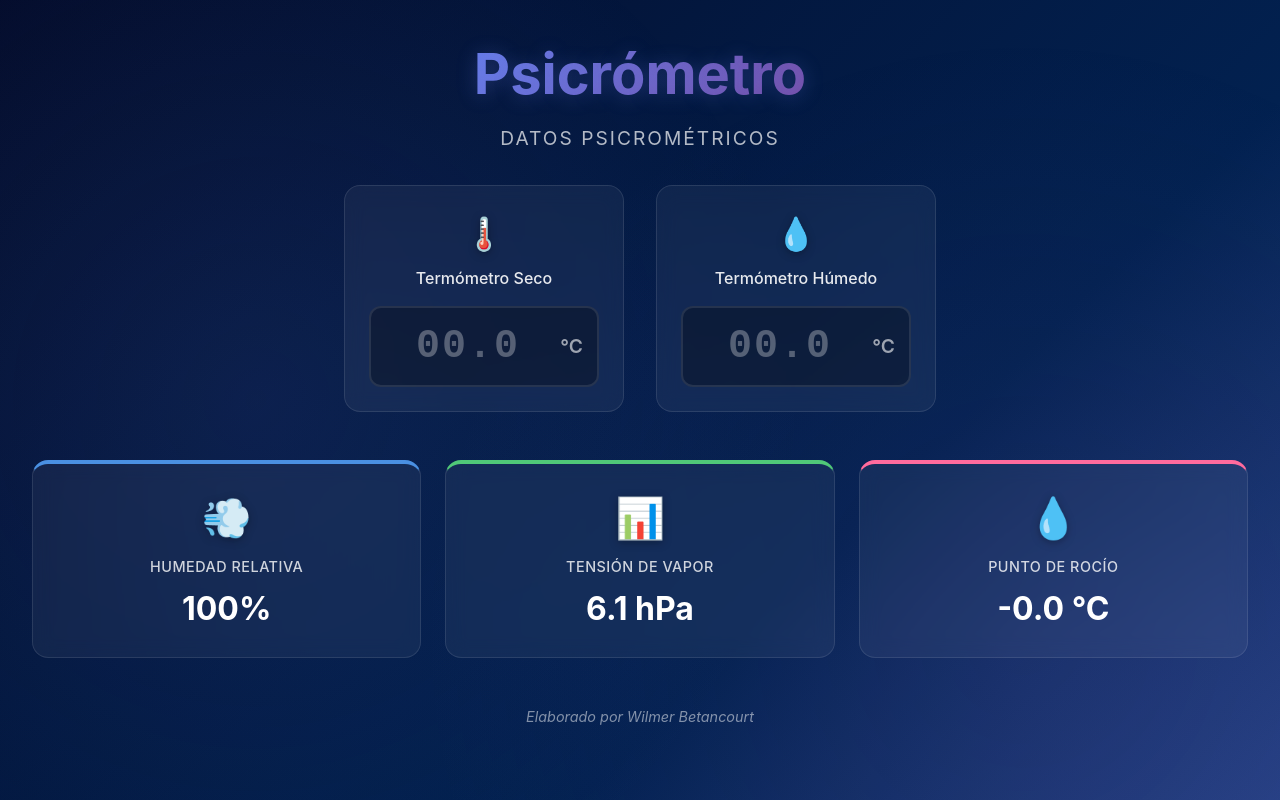
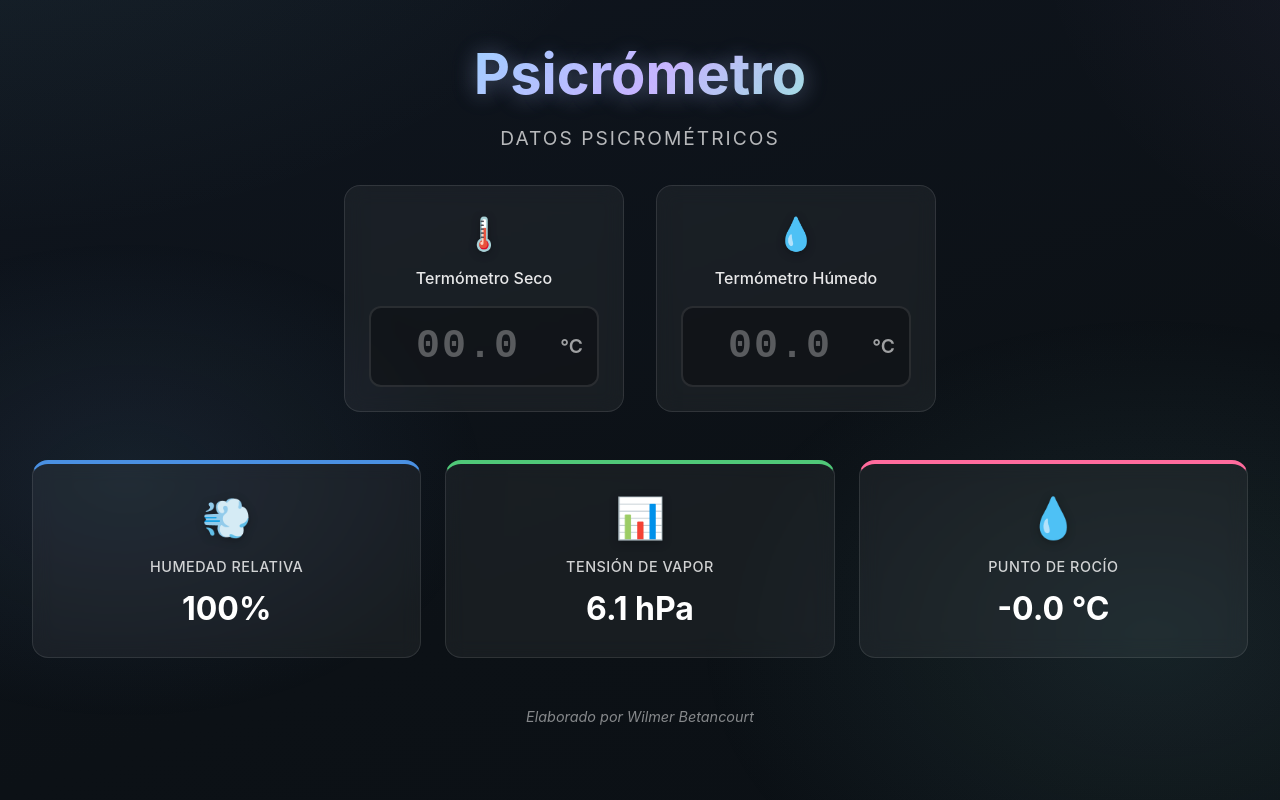
Before and after one commit to gabr13l195/met-app, a React (Vite) app: page / in a window 1280 px wide. Built offline with nearby package versions, Linux system fonts and the light colour scheme.

Commit message:
Cambios de colores

```diff
--- a/src/components/Header.css
+++ b/src/components/Header.css
@@ -7,12 +7,12 @@
 .header-title {
   font-size: 3.5rem;
   margin: 0;
-  background: linear-gradient(135deg, #667eea 0%, #764ba2 100%);
+  background: linear-gradient(135deg, #9fd3ff 0%, #cdb3ff 55%, #9fe5de 100%);
   -webkit-background-clip: text;
   -webkit-text-fill-color: transparent;
   background-clip: text;
   font-weight: 700;
-  text-shadow: 0 2px 20px rgba(102, 126, 234, 0.3);
+  text-shadow: 0 2px 22px rgba(159, 211, 255, 0.25), 0 2px 28px rgba(205, 179, 255, 0.18);
 }
 
 .header-subtitle {
--- a/src/index.css
+++ b/src/index.css
@@ -11,6 +11,15 @@
   text-rendering: optimizeLegibility;
   -webkit-font-smoothing: antialiased;
   -moz-osx-font-smoothing: grayscale;
+
+  /* Paleta pastel oscura */
+  --bg-deep: #0c1116;
+  --bg-mid: #111825;
+  --bg-glow-1: #6fa3d6; /* azul pastel */
+  --bg-glow-2: #b18bd6; /* lila pastel */
+  --bg-glow-3: #7cc7c4; /* teal pastel */
+  --text-primary: #e8ecf1;
+  --text-secondary: rgba(232, 236, 241, 0.72);
 }
 
 * {
@@ -34,10 +43,12 @@ a:hover {
 body {
   margin: 0;
   padding: 0;
-  color: #ffffff;
-  background: linear-gradient(135deg, #667eea 0%, #764ba2 25%, #050218 50%, #022150 75%, #667eea 100%);
-  background-size: 400% 400%;
-  animation: gradientBG 15s ease infinite;
+  color: var(--text-primary);
+  background: radial-gradient(1200px 800px at 20% 10%, rgba(127, 199, 196, 0.10), transparent 60%),
+              radial-gradient(1000px 700px at 85% 20%, rgba(177, 139, 214, 0.10), transparent 60%),
+              linear-gradient(160deg, var(--bg-mid) 0%, var(--bg-deep) 55%, #0a0f14 100%);
+  background-size: 200% 200%;
+  animation: gradientBG 24s ease-in-out infinite;
   overflow-x: hidden;
 }
 
@@ -62,8 +73,8 @@ body::before {
   width: 100%;
   height: 100%;
   background:
-    radial-gradient(circle at 20% 50%, rgba(102, 126, 234, 0.1) 0%, transparent 50%),
-    radial-gradient(circle at 80% 80%, rgba(118, 75, 162, 0.1) 0%, transparent 50%);
+    radial-gradient(600px 400px at 10% 60%, rgba(111, 163, 214, 0.10), transparent 60%),
+    radial-gradient(700px 500px at 90% 80%, rgba(124, 199, 196, 0.10), transparent 65%);
   pointer-events: none;
   z-index: 0;
 }
@@ -77,6 +88,11 @@ body > #root {
   0% { background-position: 0% 50%; }
   50% { background-position: 100% 50%; }
   100% { background-position: 0% 50%; }
+}
+
+/* Tipografía secundaria más suave */
+p, small, .footer-text, .result-title, .input-label {
+  color: var(--text-secondary);
 }
 /*
 h1 {
```
